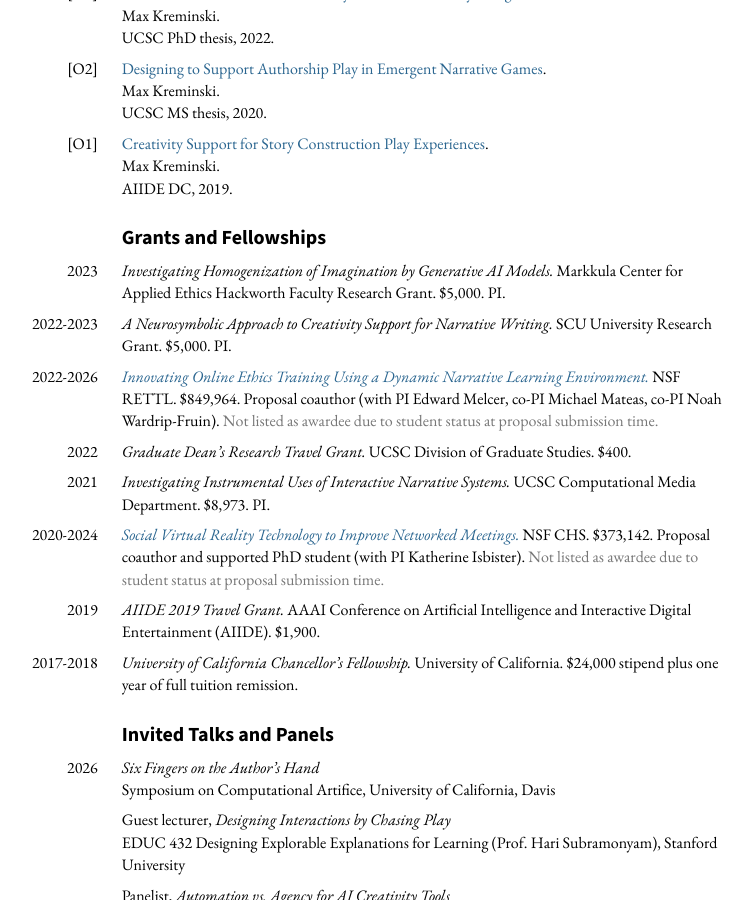
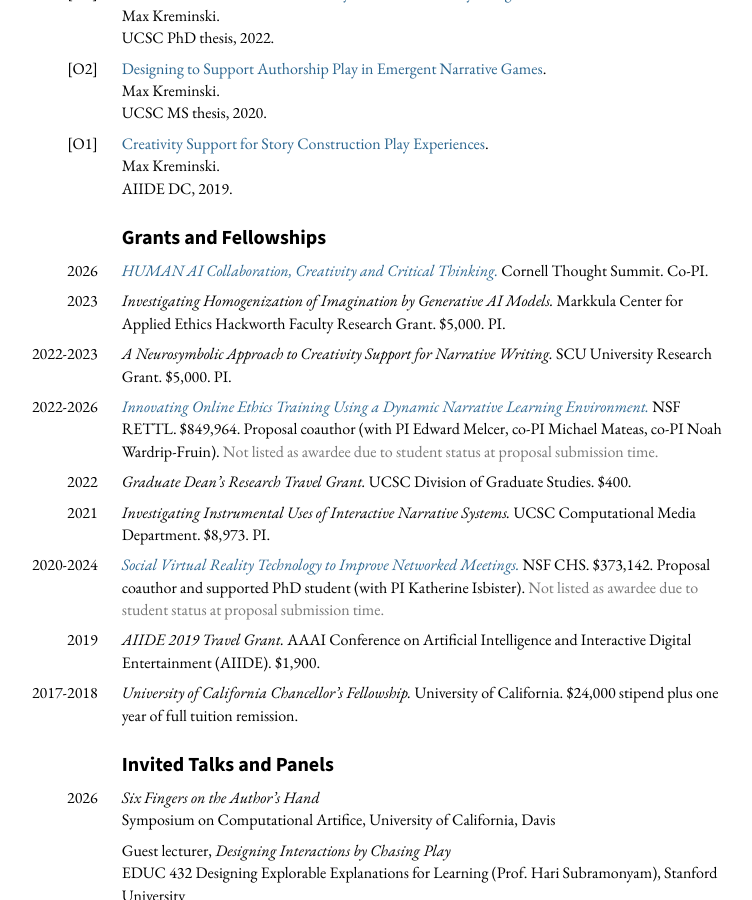
Before and after one commit to mkremins/mkremins.github.io, a Jekyll site: the page built from cv/index.html, in a window 1280 px wide and 900 px high, scrolled down 9273 px. Shown: the whole window, without its empty margins (261-1013 px from the left). Built offline with Jekyll 4.4.1, drawn with Linux system fonts in a browser that asks for light colours.

Commit message:
Add Thought Summit grant
Should probably try to find and add eventual amount?

```diff
--- a/cv/index.html
+++ b/cv/index.html
@@ -235,6 +235,10 @@ layout: null
     </section>
     <section id="grants">
       <h2>Grants and Fellowships</h2>
+      <div class="dated-entry">
+        <div class="dated-date">2026</div>
+        <div class="dated-content"><em><a href="https://thoughtsummits.cornell.edu/summit/human-ai-collaboration-creativity-and-critical-thinking/">HUMAN AI Collaboration, Creativity and Critical Thinking.</a></em> Cornell Thought Summit. Co-PI.</div>
+      </div>
       <div class="dated-entry">
         <div class="dated-date">2023</div>
         <div class="dated-content"><em>Investigating Homogenization of Imagination by Generative AI Models.</em> Markkula Center for Applied Ethics Hackworth Faculty Research Grant. $5,000. PI.</div>
```
